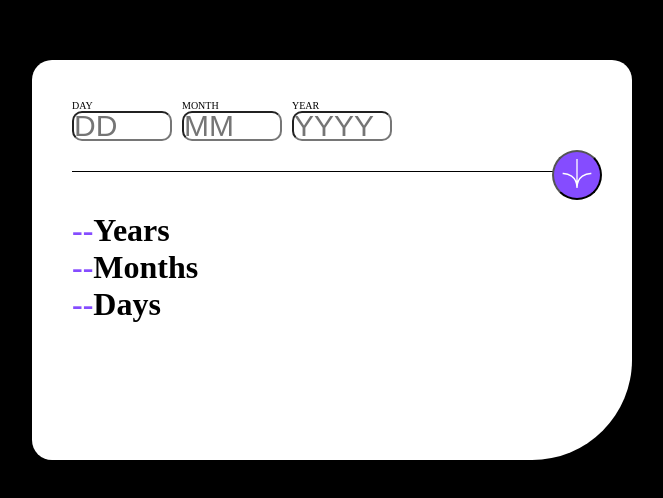
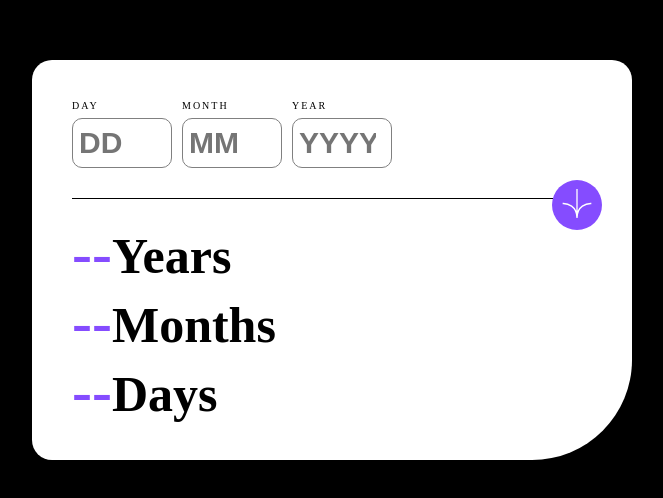
Before and after one commit to Diegojq/new-age, a plain HTML site: page index.html in a window 1280 px wide. Shown: the part 140-638 px from the top of the page, without its empty margins (308-971 px from the left). Drawn offline with Linux system fonts and the light colour scheme.

Commit message:
styles were improved

```diff
--- a/styles.css
+++ b/styles.css
@@ -40,41 +40,64 @@ form {
 }
 
 .grup {
+  display: flex;
+  flex-direction: column;
   margin-bottom: 3rem;
+}
+
+.grup p {
+  letter-spacing: 0.2rem;
 }
 
 .grup input {
   width: 10rem;
-  height: 3rem;
+  height: 5rem;
+  margin-top: 0.7rem;
+  padding-left: 0.6rem;
   font-size: 3rem;
+  font-weight: 700;
+  border: 0.1rem solid gray;
   border-radius: 1rem;
 }
 
-.card div h2 {
-  font-size: 3.2rem;
+.label {
+  color: red;
+}
+
+.error {
+  border: 0.1rem solid red !important;
+}
+
+.errorMessage {
+  margin-top: 0.6rem;
+  font-size: 1rem;
+  color: red;
 }
 
 .button-submit {
   position: relative;
-  top: 5rem;
+  top: 8rem;
   left: 15rem;
   width: 5rem;
   height: 5rem;
   background-color: var(--Purple);
+  border: none;
   border-radius: 50%;
 }
 
 .button-submit__image {
   width: 3rem;
 }
+
+.container-results {
+  margin-top: 2rem;
+}
+
 .result {
+  font-size: 6rem;
   color: var(--Purple);
 }
 
-.error {
-  border: 1px solid red;
+.container-results h2 {
+  font-size: 5rem;
 }
-
-.container-results {
-  margin-top: 4rem;
-}
```
